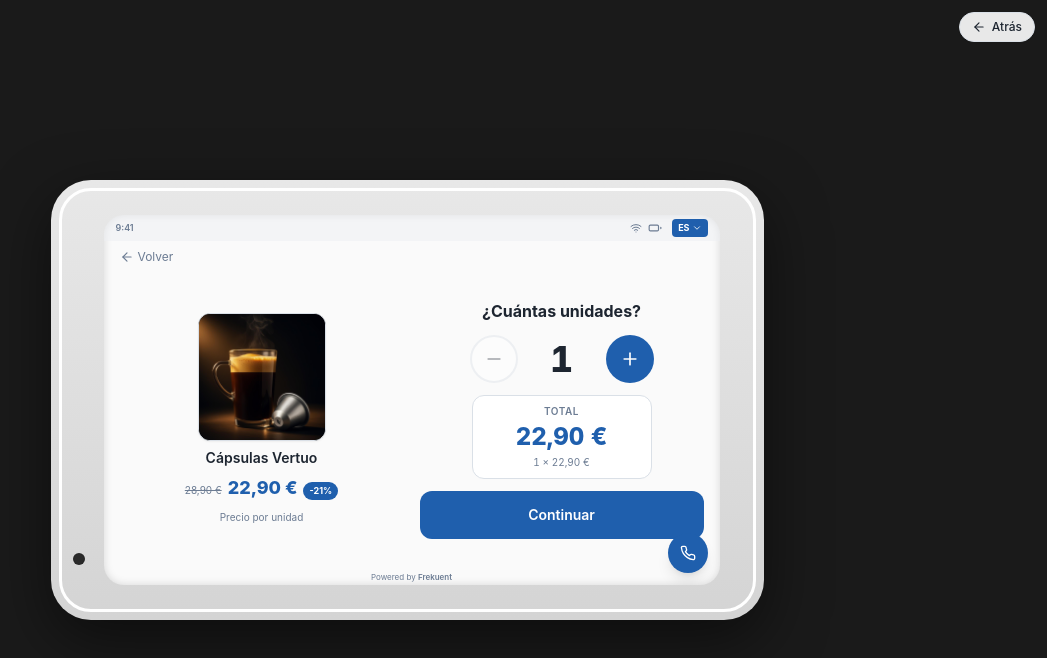
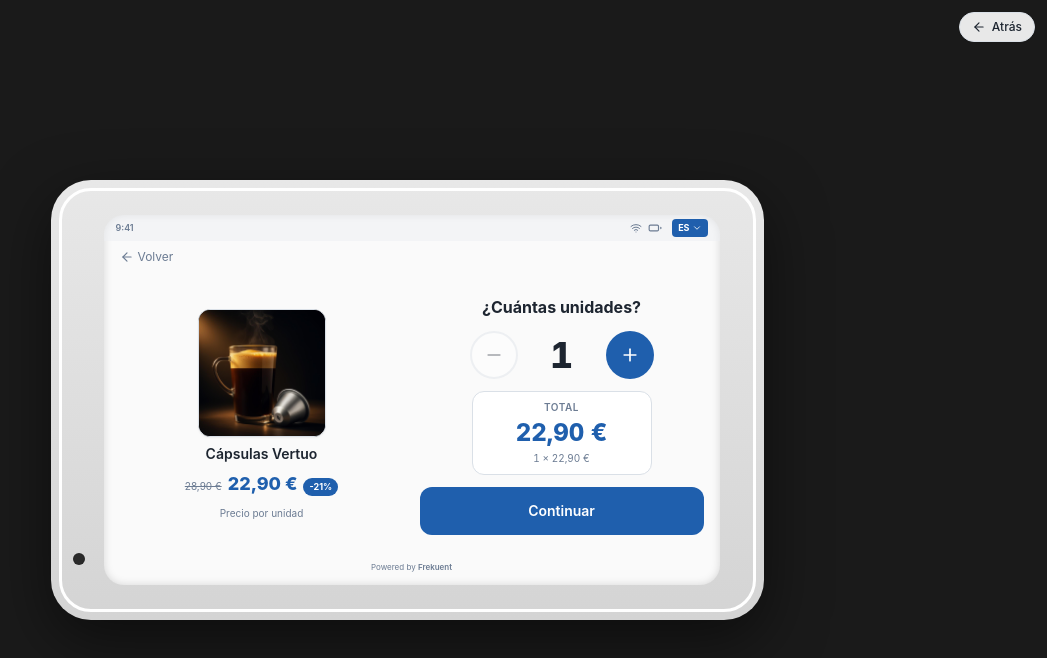
Before and after one commit to ignaciocalsina/lavazzafrekuentscreen, a React (Vite) app: page /demo in a window 1280 px wide. Both pictures are taken after a click on the button "Cápsulas Vertuo". Shown: the top 658 px of the page, without its empty margins (233-1280 px from the left). Built offline with nearby package versions, Linux system fonts and the light colour scheme; the HTML template or start-up script is replaced by a standard one.

Commit message:
Changes
Co-authored-by: ignaciocalsina <280947906+ignaciocalsina@users.noreply.github.com>

```diff
--- a/src/components/KioskLayout.tsx
+++ b/src/components/KioskLayout.tsx
@@ -79,20 +79,9 @@ const KioskLayout: React.FC<{ children: React.ReactNode }> = ({ children }) => {
 
           {/* Powered by Frekuent — tiny strip */}
           {!isAd && (
-            <div className="shrink-0 py-0.5 text-center">
+            <div className="shrink-0 pb-3 text-center">
               <p className="text-[8px] text-muted-foreground">Powered by <span className="font-semibold">Frekuent</span></p>
             </div>
-          )}
-
-          {/* Floating Contact button (replaces footer band) */}
-          {!isAd && (
-            <button
-              onClick={() => setContactOpen(true)}
-              className="absolute bottom-3 right-3 z-30 w-10 h-10 rounded-full bg-primary flex items-center justify-center shadow-lg active:scale-95 transition-transform"
-              aria-label={t('footer.contact')}
-            >
-              <Phone className="w-4 h-4 text-primary-foreground" />
-            </button>
           )}
 
           {/* Contact Modal */}
```
